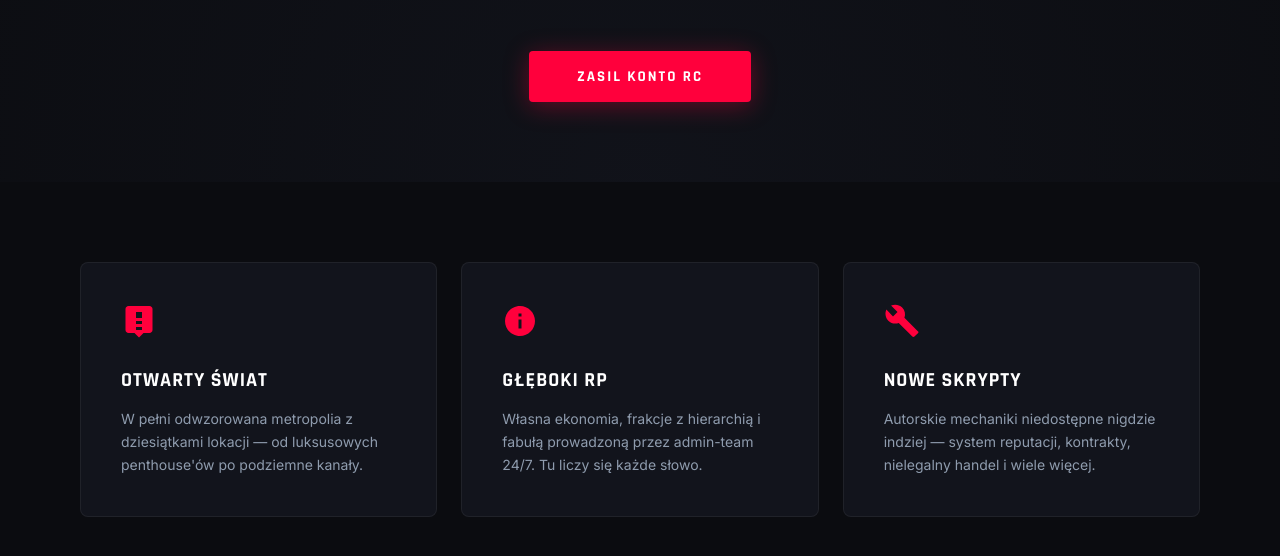
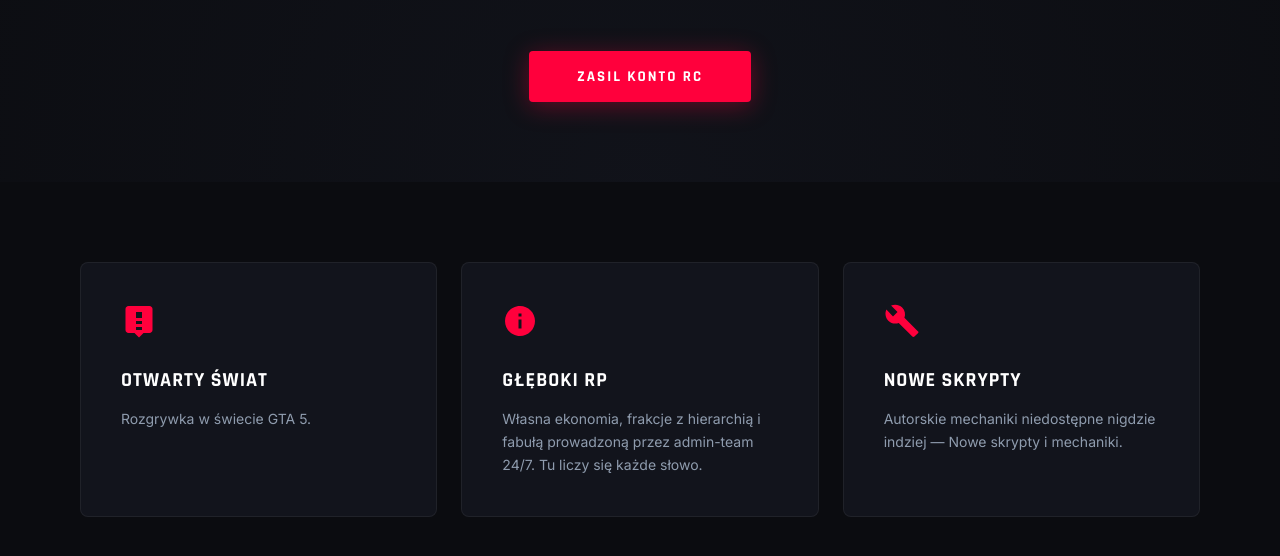
Before and after one commit to Alion1233/riotWEB, a website: page index.html in a window 1280 px wide. Shown: the part 550-1106 px from the top of the page. Drawn offline with Linux system fonts and the light colour scheme; no server answers.

Commit message:
Update index.html

```diff
--- a/index.html
+++ b/index.html
@@ -894,7 +894,7 @@
     <div class="feature">
       <svg class="feature-icon-svg" viewBox="0 0 24 24"><path d="M19 2H5c-1.1 0-2 .9-2 2v14c0 1.1.9 2 2 2h4l3 3 3-3h4c1.1 0 2-.9 2-2V4c0-1.1-.9-2-2-2zm-5 16h-4v-2h4v2zm0-4h-4v-2h4v2zm0-4h-4V6h4v2z"/></svg>
       <div class="feature-title">Otwarty świat</div>
-      <p class="feature-text">W pełni odwzorowana metropolia z dziesiątkami lokacji — od luksusowych penthouse'ów po podziemne kanały.</p>
+      <p class="feature-text">Rozgrywka w świecie GTA 5.</p>
     </div>
     <div class="feature">
       <svg class="feature-icon-svg" viewBox="0 0 24 24"><path d="M12 2C6.48 2 2 6.48 2 12s4.48 10 10 10 10-4.48 10-10S17.52 2 12 2zm1 15h-2v-6h2v6zm0-8h-2V7h2v2z"/></svg>
@@ -904,7 +904,7 @@
     <div class="feature">
       <svg class="feature-icon-svg" viewBox="0 0 24 24"><path d="M22.7 19l-9.1-9.1c.9-2.3.4-5-1.5-6.9-2-2-5-2.4-7.4-1.3L9 6 6 9 1.6 4.3C.5 6.7.9 9.8 2.9 11.8c1.9 1.9 4.6 2.4 6.9 1.5l9.1 9.1c.4.4 1 .4 1.4 0l2.3-2.3c.5-.4.5-1.1.1-1.1z"/></svg>
       <div class="feature-title">Nowe skrypty</div>
-      <p class="feature-text">Autorskie mechaniki niedostępne nigdzie indziej — system reputacji, kontrakty, nielegalny handel i wiele więcej.</p>
+      <p class="feature-text">Autorskie mechaniki niedostępne nigdzie indziej — Nowe skrypty i mechaniki.</p>
     </div>
   </div>
 </div>
@@ -914,7 +914,7 @@
   <div class="shop-header">
     <div class="shop-eyebrow">Oficjalny sklep serwera</div>
     <h2 class="shop-title">Wirtualna waluta RIOT COINS</h2>
-    <p class="shop-desc">Wspieraj rozwój projektu i odblokuj unikalne opcje personalizacji postaci oraz dodatki kosmetyczne RP.</p>
+    <p class="shop-desc">Wspieraj rozwój projektu i odblokuj unikalne rzeczy do rp.</p>
   </div>
 
   <div class="packages">
```
